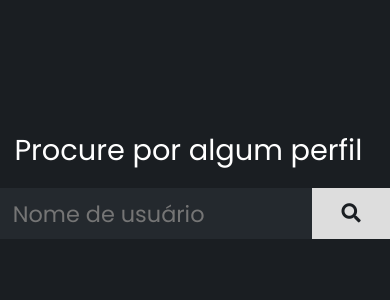
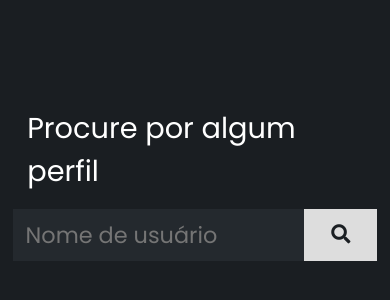
Before and after one commit to TiagoDiass/github-overview, a Vue app: page / in a window 390 px wide. Shown: the part 238-538 px from the top of the page. Built offline with nearby package versions, Linux system fonts and the light colour scheme.

Commit message:
:iphone: adding responsive styles

```diff
--- a/src/components/RepositoryBlock.vue
+++ b/src/components/RepositoryBlock.vue
@@ -108,4 +108,10 @@ export default {
     box-shadow: $shadow-secondary;
   }
 }
+
+@media (max-width: 450px) {
+  .repo-block {
+    width: 100%;
+  }
+}
 </style>
--- a/src/views/InputUsername.vue
+++ b/src/views/InputUsername.vue
@@ -143,4 +143,14 @@ export default {
     }
   }
 }
+
+@media (max-width: 500px) {
+  .username-input {
+    h1 {
+      margin-bottom: 0.8rem;
+    }
+
+    padding: 0 0.8rem;
+  }
+}
 </style>
--- a/src/views/UserInfo.vue
+++ b/src/views/UserInfo.vue
@@ -166,4 +166,12 @@ export default {
     padding-top: 1rem;
   }
 }
+
+@media (max-width: 450px) {
+  .repositories-section .container {
+    width: 100%;
+    padding-left: 0.65rem;
+    padding-right: 0.65rem;
+  }
+}
 </style>
```
